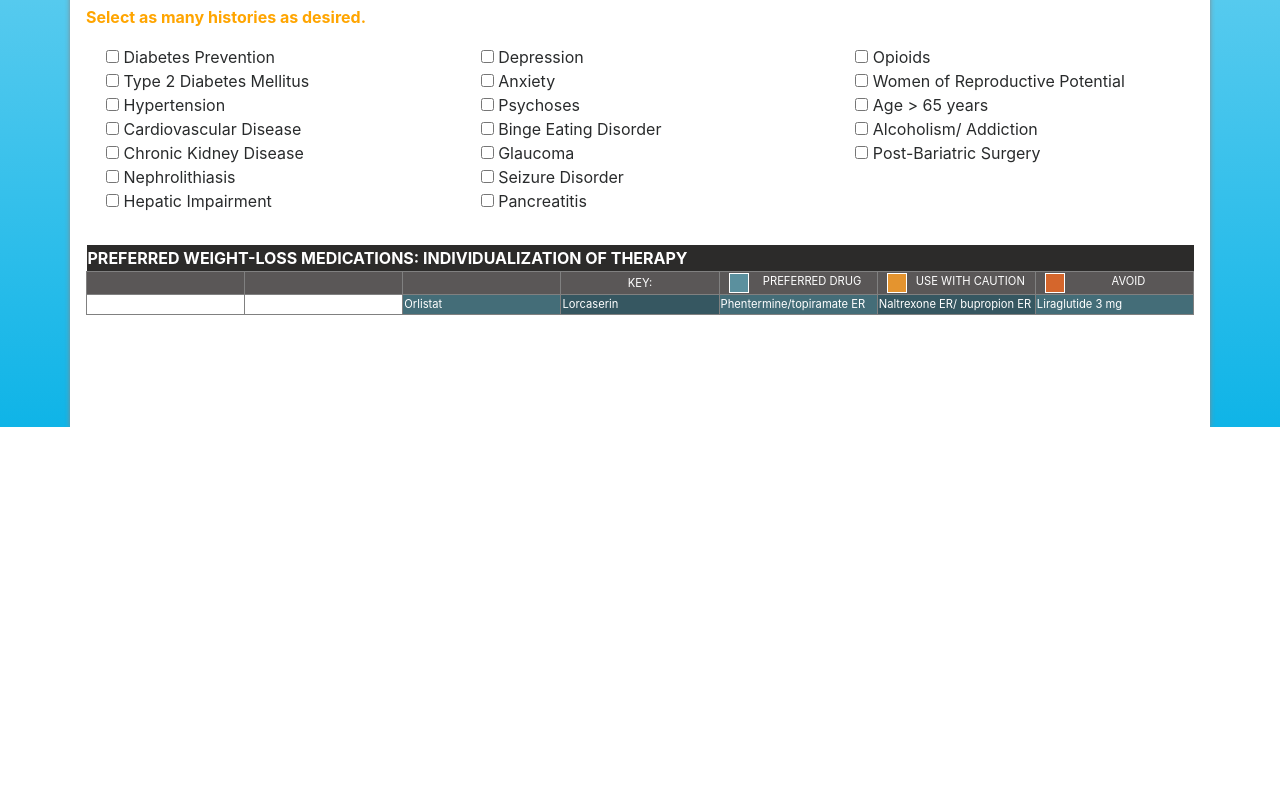
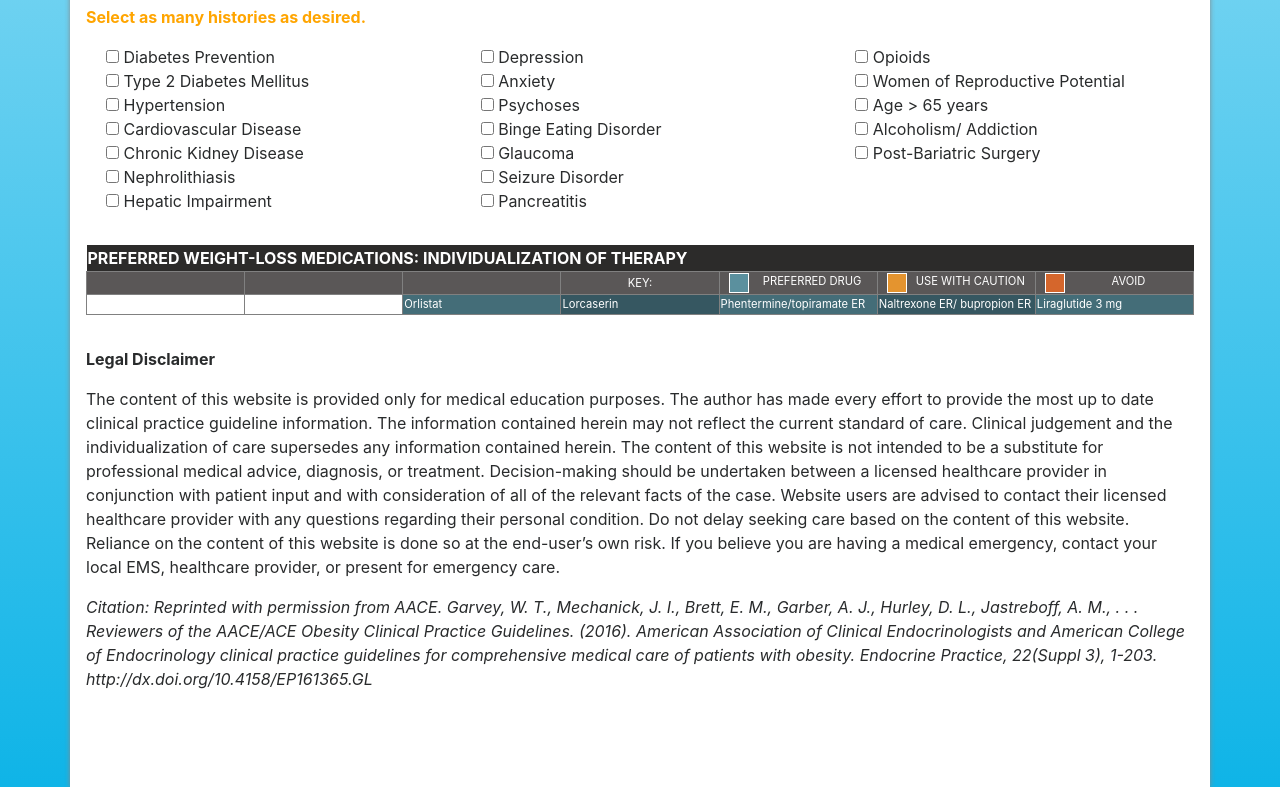
Before and after one commit to ericjgruber/medcalc, a plain HTML site: page index.html in a window 1280 px wide. Shown: the part 503-1290 px from the top of the page. Before the commit the page ends 930 px from the top, so only its background shows below. Drawn offline with nearby package versions, Linux system fonts and the light colour scheme; a script that the page names is missing.

Commit message:
Add disclaimer

```diff
--- a/index.html
+++ b/index.html
@@ -781,6 +781,10 @@
     </table>
   </form>
 
+  <p><strong>Legal Disclaimer</strong></p>
+  <p>The content of this website is provided only for medical education purposes. The author has made every effort to provide the most up to date clinical practice guideline information.  The information contained herein may not reflect the current standard of care.  Clinical judgement and the individualization of care supersedes any information contained herein. The content of this website is not intended to be a substitute for professional medical advice, diagnosis, or treatment.  Decision-making should be undertaken between a licensed healthcare provider in conjunction with patient input and with consideration of all of the relevant facts of the case.  Website users are advised to contact their licensed healthcare provider with any questions regarding their personal condition.  Do not delay seeking care based on the content of this website. Reliance on the content of this website is done so at the end-user’s own risk.  If you believe you are having a medical emergency, contact your local EMS, healthcare provider, or present for emergency care.</p>
+  <p><em>Citation: Reprinted with permission from AACE. Garvey, W. T., Mechanick, J. I., Brett, E. M., Garber, A. J., Hurley, D. L., Jastreboff, A. M., . . . Reviewers of the AACE/ACE Obesity Clinical Practice Guidelines. (2016). American Association of Clinical Endocrinologists and American College of Endocrinology clinical practice guidelines for comprehensive medical care of patients with obesity. Endocrine Practice, 22(Suppl 3), 1-203. http://dx.doi.org/10.4158/EP161365.GL</em></p>
+
 </div>
 
   <script src="vue.js"></script>
```
